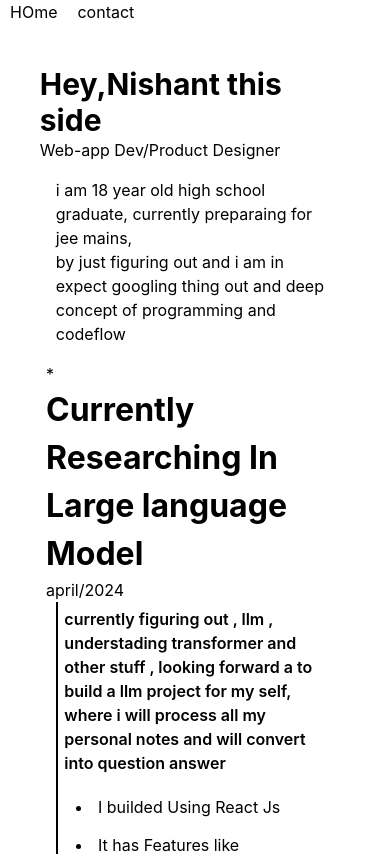
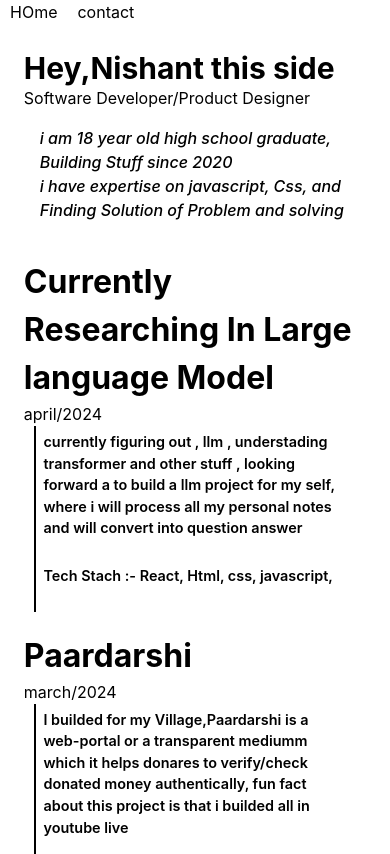
Before and after one commit to nayaknishant656/portfolio-react-, a React (Create React App) app: page / in a window 390 px wide. Shown: the top 854 px of the page. Built offline with nearby package versions, Linux system fonts and the light colour scheme.

Commit message:
all commits

```diff
--- a/src/components/body/body.css
+++ b/src/components/body/body.css
@@ -27,11 +27,11 @@ p {
     position: relative;
     background-color: white;
     /* border: solid black 1px; */
-    padding: 0px 2%;
+    padding: 0px 0px;
     overflow: hidden;
 }
 
-.para>h1 {
+.title-heading {
     font-size: xx-large;
     font-weight: 700;
 }
@@ -46,3 +46,29 @@ p {
     background-color: black;
     border: solid black 1px;
 }
+
+@media screen and (max-width: 600px) {
+    .parent-header {
+        padding: 1rem;
+    }
+
+    .para-padding>p {
+        position: relative;
+        padding: 5px 3%;
+        font-weight: 600;
+        font-size: 0.9rem;
+    }
+    .para>h1 {
+        font-size: x-large;
+        font-weight: 700;
+    }
+    .p-4 {
+        padding: 1rem;
+        font-weight: 500;
+        font-style: italic;
+    }
+    .para
+    {
+        padding: 20px 0px;
+    }
+}
--- a/src/components/body/body.js
+++ b/src/components/body/body.js
@@ -11,11 +11,11 @@ export default function body() {
           <div className='parent-header p-8 border-red-500'>
         <div className='header-main '>
           <h2 className="text-3xl font-bold">Hey,Nishant this side</h2>
-          <h4>Web-app Dev/Product Designer</h4>
+          <h4>Software Developer/Product Designer</h4>
         </div>
         <div className='para-head p-4 '>
-          i am 18 year old high school graduate, currently preparaing for jee mains, <br></br>
-          by just figuring out and i am in expect googling thing out and deep concept of programming and codeflow
+          i am 18 year old high school graduate, Building Stuff since 2020 <br></br>
+         i have expertise on javascript, Css, and Finding Solution of Problem and solving
         </div>
           <div className='top-centre'>
             {data?.map((item) => (
--- a/src/components/body/relativepath.js
+++ b/src/components/body/relativepath.js
@@ -5,20 +5,19 @@ export default function relativepath({ item }) {
   const { id, title, des, tech, keypoints, img, date } = item;
   return (
     <div className='para'>
-      <span>*</span><h1>{title}</h1>
+      {/* <h1 >{title}</h1> */}
+      <a href={img}><h1 className='title-heading'>{title}</h1></a>
       <h2>{date}</h2>
       <div className='para-padding'>
         <span className='relative-line'></span>
         <p>{des}</p>
         <div className='bullet-points'>
-
           <ul className='bullet-points-ul'>
           {keypoints?.map((item) => (
               <li>{item.text}</li>
-            ))};
+            ))}
           </ul>
         </div>
-
         <p>Tech Stach :- React, Html, css, javascript,</p>
       </div>
     </div>
--- a/src/db.json
+++ b/src/db.json
@@ -3,16 +3,9 @@
     "id": 1,
     "title": "Currently Researching In Large language Model",
     "date": "april/2024",
-    "des": "currently figuring out , llm , understading transformer and other stuff ,  looking forward a to build a llm project for my self, where i will process all my personal notes and will convert into question answer",
-    "img": "https://media.istockphoto.com/id/157742224/photo/classic-golden-picture-frame-with-clipping-path.jpg?s=1024x1024&w=is&k=20&c=NuY5HCjrpYvmlgGepiX5HvN7YjWgNixGlxMkwqoDakc=",
-    "tech": "React,javascript,html,css,react-router",
-    "keypoints": [
-      {  "text": "I builded Using React Js" },
-      {  "text": "It has Features like searching, sorting , recipt printing,whatsapp shareable recipt" },
-      {  "text": "Used MongoDb for Storing donares details" },
-      {  "text": "Used Nodejs , Expressjs , javascript used , Node js for Backend" }
-    ]
-  },{
+    "des": "currently figuring out , llm , understading transformer and other stuff ,  looking forward a to build a llm project for my self, where i will process all my personal notes and will convert into question answer"
+  },
+  {
       "id": 1,
       "title": "Paardarshi",
       "date": "march/2024",
```
